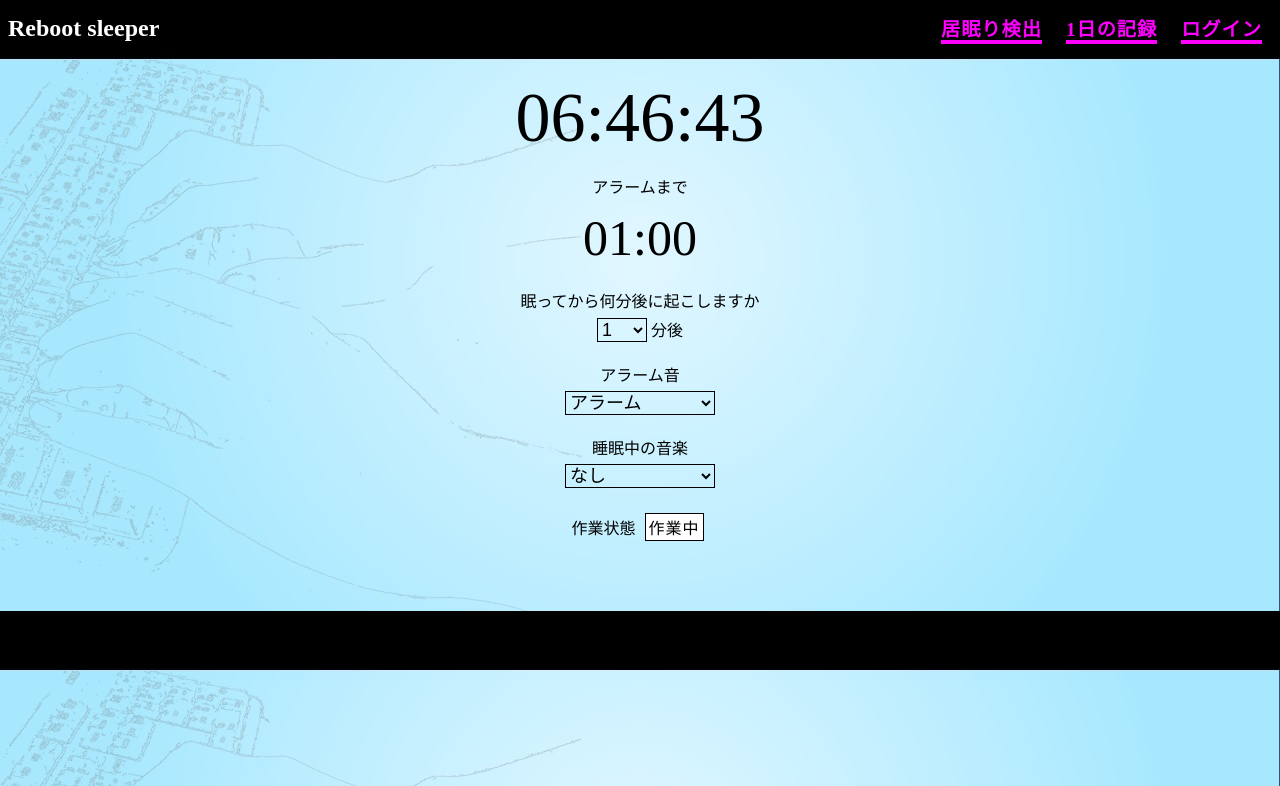
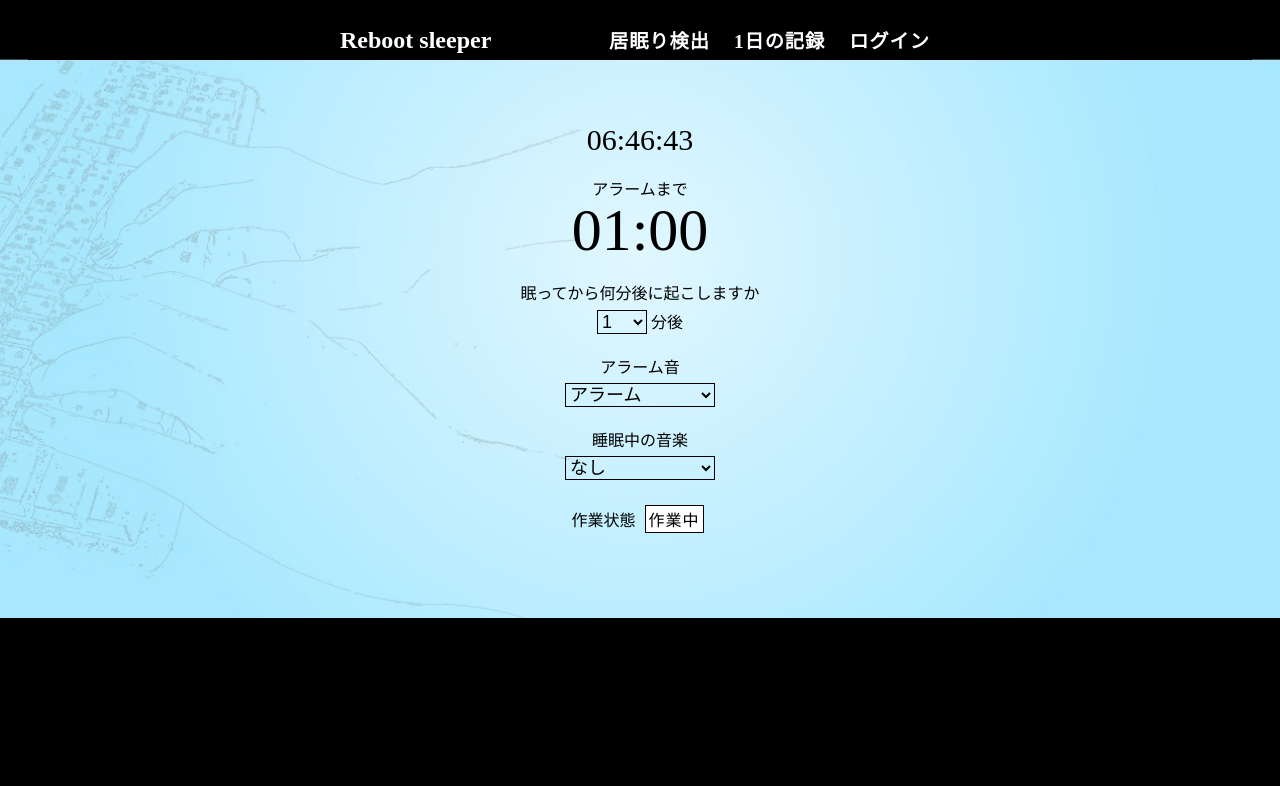
Before and after one commit to bisnii/hacku, a Flask app: page / in a window 1280 px wide. Shown: the top 786 px of the page. Run offline with Flask 2, Linux system fonts and the light colour scheme.

Commit message:
update #27 UIの微調整

```diff
--- a/static/css/index.css
+++ b/static/css/index.css
@@ -1,10 +1,15 @@
 body{
+    background-color: #000;
     background-image: url("/static/img/background1.jpg");
+    background-repeat: no-repeat;
+    background-size: cover;
+    background-position: top center;
+    position: relative;
 }
 
 .entire{
     width: 600px;
-    margin: 0 auto;
+    margin: 80px auto;
 }
 
 .title{
@@ -17,10 +22,16 @@ body{
 }
 
 header {
+    background-color: #000;
+    margin: 20px;
+}
+
+.header_content {
     display: flex;
-    width: 100%;
     height: 40px;
     align-items: center;
+    width: 600px;
+    margin: 0 auto;
 }
 
 .title {
@@ -33,17 +44,18 @@ header {
     padding: 10px;
 }
 
-.button1,
-.button2,
-.button3 {
-    color: #f0f;
+.nav_button {
+    color: #fff;
     background-color: #0000;
     font-size: larger;
     font-weight: 700;
     text-decoration: none;
     letter-spacing: 1px;
     border-bottom: .25rem solid transparent;
-    border-bottom-color: #f0f;
+}
+
+.nav_button:hover {
+    border-bottom: 2px solid #fff;
 }
 
 #work_status_button {
@@ -59,8 +71,9 @@ header {
 
 .clock{
     text-align: center;
-    font-size: 70px;
+    font-size:30px;
     line-height: 0%;
+    margin: 50px;
 }
 
 .timer_text{
@@ -70,8 +83,10 @@ header {
 
 .timer{
     text-align: center;
-    font-size: 50px;
+    font-size: 60px;
     line-height: 0%;
+    margin-top: 40px;
+    margin-bottom: 50px;
 }
 
 form
@@ -115,3 +130,8 @@ form
 #capture_image {
     display: none;
 }
+
+dialog #japanese {
+    font-weight: bolder;
+    margin: 0px;
+}
--- a/templates/index.html
+++ b/templates/index.html
@@ -9,14 +9,16 @@
 </head>
 <body>
     <header>
-        <h2 class="title"><a href="/">Reboot sleeper</a></h2>
-        <nav class="nav">
-            <ul class="menu-group">
-                <li class="menu-item"><a href="/detection_test" class="button1">居眠り検出</a></li>
-                <li class="menu-item"><a href="/activity_log" class="button2">1日の記録</a></li>
-                <li class="menu-item"><a href="/login" class="button3">ログイン<br></a></li>
-            </ul>
-        </nav>
+        <div class="header_content">
+            <h2 class="title"><a href="/">Reboot sleeper</a></h2>
+            <nav class="nav">
+                <ul class="menu-group">
+                    <li class="menu-item"><a href="/detection_test" class="nav_button">居眠り検出</a></li>
+                    <li class="menu-item"><a href="/activity_log" class="nav_button">1日の記録</a></li>
+                    <li class="menu-item"><a href="/login" class="nav_button">ログイン<br></a></li>
+                </ul>
+            </nav>
+        </div>
     </header>
     <div class="entire">
         <p id='clock' class="clock"></p>
```
Also changed, not shown: templates/activity_log.html (+12 -7 lines), templates/detection_test.html (+12 -7 lines), templates/login.html (+12 -7 lines), templates/typing_button.html (deleted, +0 -19 lines).
